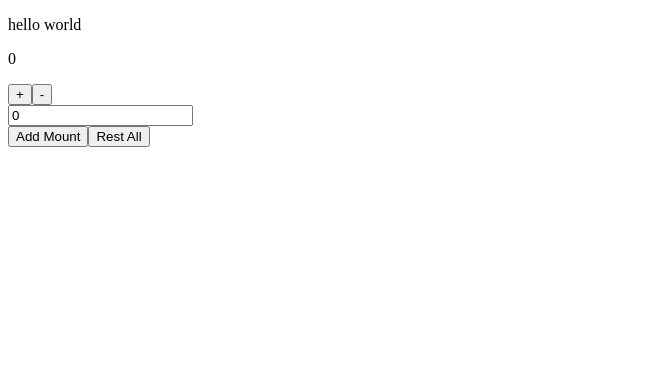
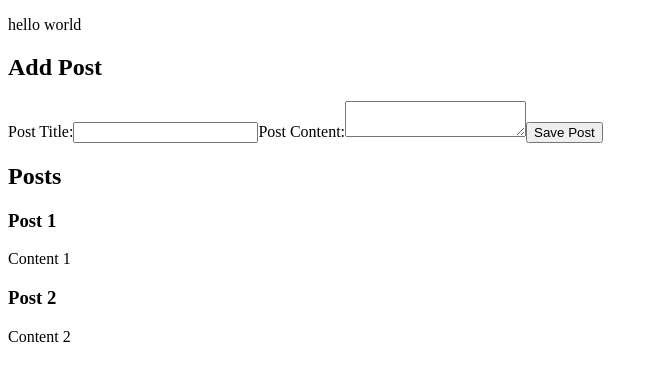
Before and after one commit to yuyang545262477/redux_toolkit_tutorial, a React (Create React App) app: page / in a window 1280 px wide. Shown: the top 380 px of the page, without its empty margins (0-658 px from the left). Built offline with nearby package versions, Linux system fonts and the light colour scheme.

Commit message:
post slice.

```diff
--- a/src/App.tsx
+++ b/src/App.tsx
@@ -1,9 +1,12 @@
 import React from "react";
-import Counter from "./features/counter/counter";
+import AddPostForm from "./features/posts/AddPostForm";
+import PostList from "./features/posts/PostList";
 
 export const App = () => (
     <section>
         <p>hello world</p>
-        <Counter/>
+        {/*<Counter/>*/}
+        <AddPostForm/>
+        <PostList/>
     </section>
 );
--- a/src/app/store.ts
+++ b/src/app/store.ts
@@ -1,12 +1,15 @@
 import {configureStore} from "@reduxjs/toolkit";
 import counterReducer, {CounterState} from "../features/counter/counterSlice";
+import postsReducer, {PostState} from "../features/posts/postsSlice";
 
 export interface ApplicationState {
     counter: CounterState;
+    posts: PostState;
 }
 
 export const store = configureStore({
     reducer: {
         counter: counterReducer,
+        posts: postsReducer,
     },
 });
--- /dev/null
+++ b/src/features/posts/AddPostForm.tsx
@@ -0,0 +1,47 @@
+import React, {useState} from "react";
+import {useDispatch} from "react-redux";
+import {postAdded} from "./postsSlice";
+
+const AddPostForm = () => {
+    const dispatch = useDispatch();
+    const [title, setTitle] = useState("");
+    const [content, setContent] = useState("");
+
+    const oneTitleChange = (e) => setTitle(e.target.value);
+    const oneContentChange = (e) => setContent(e.target.value);
+
+    const onSavePostClicked = () => {
+        if (title && content) {
+            dispatch(postAdded(
+                title,
+                content,
+            ));
+            setTitle("");
+            setContent("");
+        }
+    };
+
+    return (
+        <section>
+            <h2>Add Post</h2>
+            <form>
+                <label htmlFor={"postTitle"}>Post Title:</label>
+                <input type={"text"}
+                       id="postTitle"
+                       name={"postTitle"}
+                       value={title}
+                       onChange={oneTitleChange}/>
+                <label htmlFor={"postContent"}>Post Content:</label>
+                <textarea id="postContent"
+                          name={"postContent"}
+                          value={content}
+                          onChange={oneContentChange}/>
+                <button type={"button"}
+                        onClick={onSavePostClicked}>Save Post
+                </button>
+            </form>
+        </section>
+    );
+};
+
+export default AddPostForm;
--- /dev/null
+++ b/src/features/posts/PostList.tsx
@@ -0,0 +1,21 @@
+import React from "react";
+import {useSelector} from "react-redux";
+import {selectAllPosts} from "./postsSlice";
+
+const PostList = () => {
+    const posts = useSelector(selectAllPosts);
+    const renderPosts = posts.map((post) => (
+        <article key={post.id}>
+            <h3>{post.title}</h3>
+            <p>{post.content.substring(0, 100)}</p>
+        </article>
+    ));
+    return (
+        <section>
+            <h2>Posts</h2>
+            {renderPosts}
+        </section>
+    );
+};
+
+export default PostList;
--- /dev/null
+++ b/src/features/posts/postsSlice.ts
@@ -0,0 +1,55 @@
+import {createSlice, nanoid, PayloadAction} from "@reduxjs/toolkit";
+
+export interface PostItem {
+    id: string;
+    title: string;
+    content: string;
+}
+
+const initialState: PostItem[] = [
+    {
+        id: "1",
+        title: "Post 1",
+        content: "Content 1",
+    },
+    {
+        id: "2",
+        title: "Post 2",
+        content: "Content 2",
+    },
+];
+
+
+export type PostState = PostItem[];
+
+
+const postSlice = createSlice(
+    {
+        name: "posts",
+        initialState,
+        reducers: {
+            // postAdded: (state, action) => {
+            //     state.push(action.payload);
+            // },
+            postAdded: {
+                reducer(state, action: PayloadAction<PostItem>) {
+                    state.push(action.payload);
+                },
+                prepare(title: string, content: string) {
+                    return {
+                        payload: {
+                            id: nanoid(),
+                            title,
+                            content,
+                        },
+                    };
+                },
+            },
+        },
+    },
+);
+//selectors
+export const selectAllPosts = (state: any): PostState => state.posts;
+//actions
+export const {postAdded} = postSlice.actions;
+export default postSlice.reducer;
--- a/tsconfig.json
+++ b/tsconfig.json
@@ -10,7 +10,7 @@
     "skipLibCheck": true,
     "esModuleInterop": true,
     "allowSyntheticDefaultImports": true,
-    "strict": true,
+    "strict": false,
     "forceConsistentCasingInFileNames": true,
     "noFallthroughCasesInSwitch": true,
     "module": "esnext",
```
